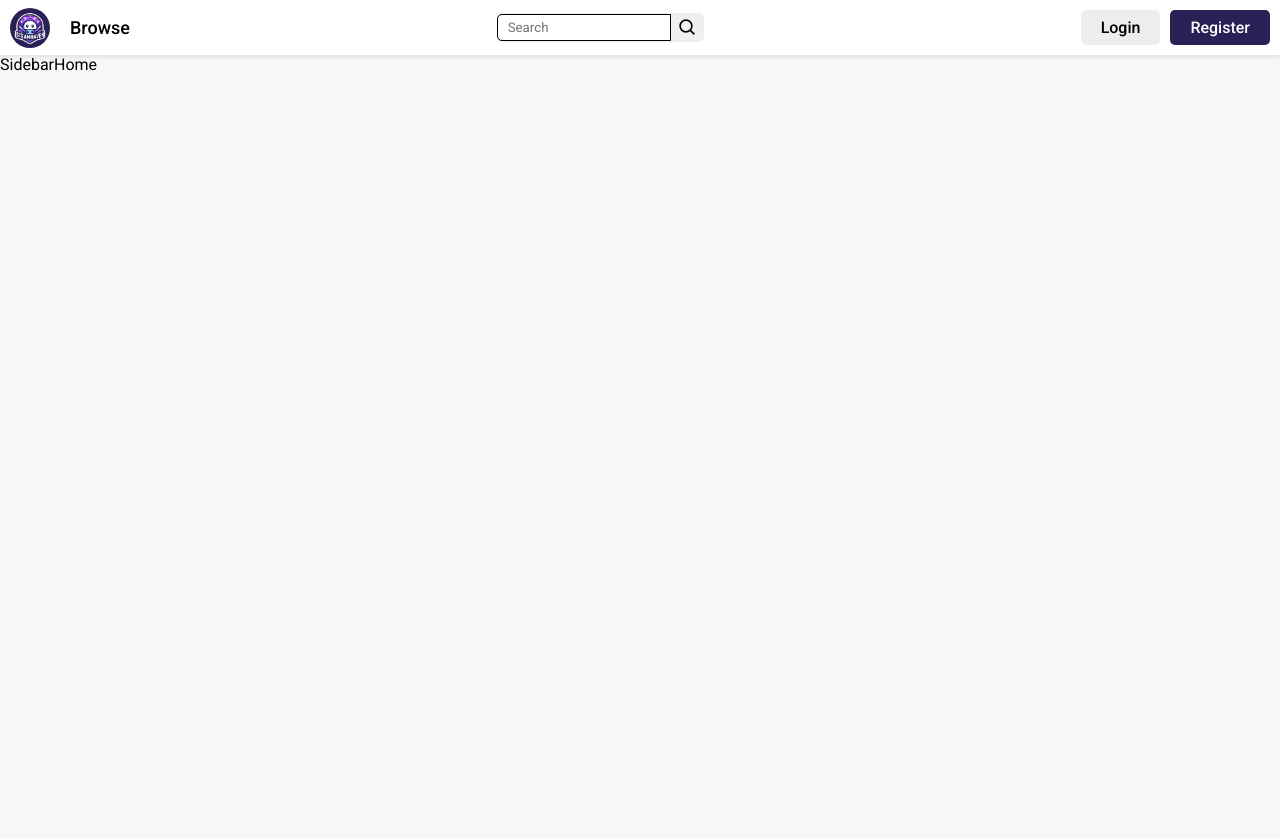
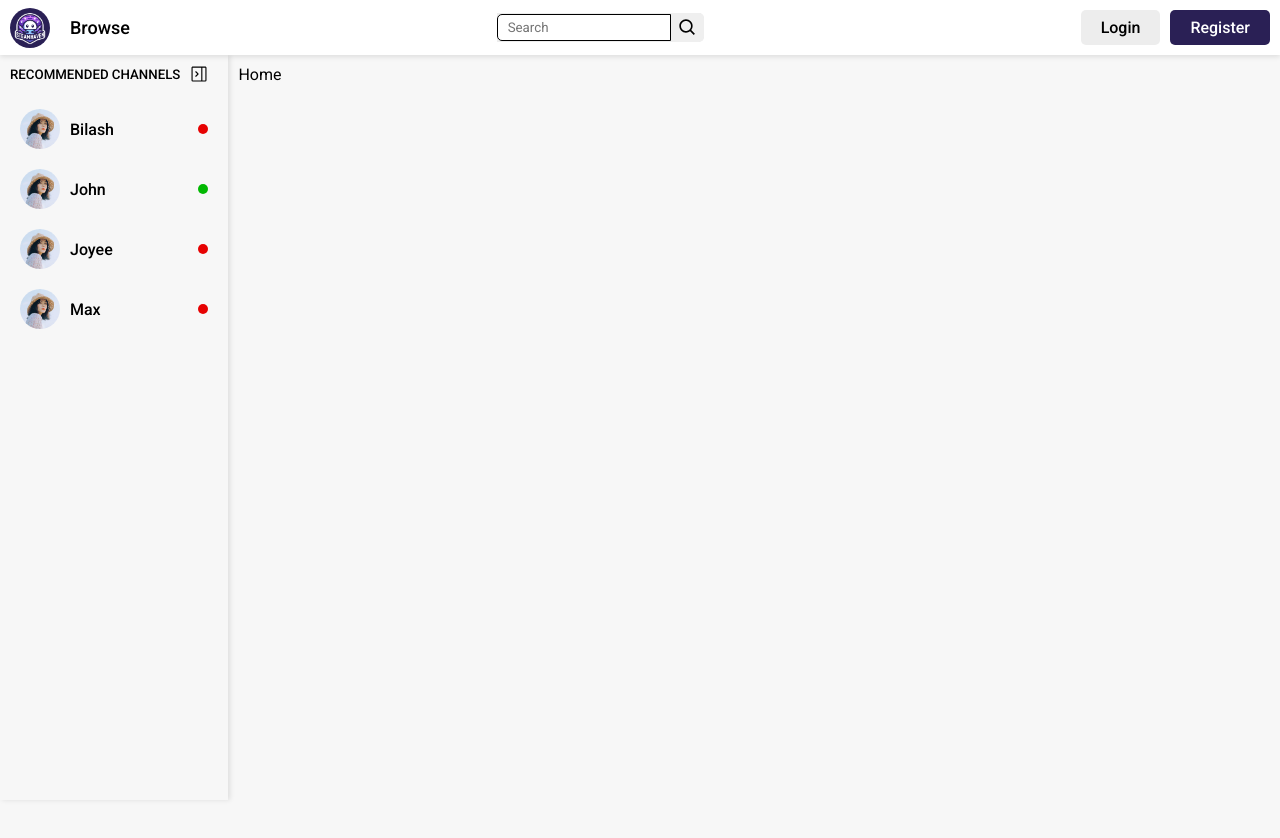
Before and after one commit to bilashProshad/steam-haven, a React (Vite) app in the folder client/: page / in a window 1280 px wide. Shown: the top 838 px of the page. Before the commit the page ends 800 px from the top, so only its background shows below. Built offline with nearby package versions, Linux system fonts and the light colour scheme; no server answers.

Commit message:
sidebar is created

```diff
--- a/client/src/components/Layout.jsx
+++ b/client/src/components/Layout.jsx
@@ -22,6 +22,6 @@ const Container = styled.div`
 
 const Main = styled.div`
   width: 100%;
-  /* padding: 1rem; */
+  padding: 1rem;
   overflow-x: hidden;
 `;
--- /dev/null
+++ b/client/src/components/navComponents/FollowedChannel.jsx
@@ -0,0 +1,67 @@
+import styled from "styled-components";
+import { Link } from "react-router-dom";
+
+const FollowedChannel = ({ data, collapse }) => {
+  return (
+    <Container to={`/${data._id}`}>
+      <Left>
+        <Avatar src={data?.avatar} />
+        {!collapse && <Username collapse={collapse}>{data?.username}</Username>}
+      </Left>
+      {/* --- */}
+      {!collapse && <Right>{data.isOnline ? <Online /> : <Offline />}</Right>}
+    </Container>
+  );
+};
+
+export default FollowedChannel;
+
+const Container = styled(Link)`
+  display: flex;
+  text-decoration: none;
+  justify-content: space-between;
+  transition: all 0.3s;
+  padding: 1rem;
+  border-radius: 5px;
+  color: ${(props) => props.theme.text};
+
+  &:hover {
+    background-color: ${(props) => props.theme.btnBackground};
+  }
+`;
+
+const Left = styled.div`
+  display: flex;
+  align-items: center;
+  gap: 1rem;
+`;
+
+const Avatar = styled.img`
+  width: 4rem;
+  height: 4rem;
+  border-radius: 50%;
+`;
+
+const Username = styled.h4`
+  font-weight: 500;
+`;
+
+const Right = styled.div`
+  display: flex;
+  align-items: center;
+  justify-content: center;
+`;
+
+const Online = styled.div`
+  width: 1rem;
+  height: 1rem;
+  border-radius: 50%;
+  background-color: #02b802;
+`;
+
+const Offline = styled.div`
+  width: 1rem;
+  height: 1rem;
+  border-radius: 50%;
+  background-color: #e60202;
+`;
--- /dev/null
+++ b/client/src/components/navComponents/FollowedChannelsList.jsx
@@ -0,0 +1,27 @@
+import styled from "styled-components";
+import FollowedChannel from "./FollowedChannel";
+
+const FollowedChannelsList = ({ data = [], collapse }) => {
+  return (
+    <>
+      <Channels>
+        {data.length > 0 &&
+          data.map((channel) => (
+            <FollowedChannel
+              key={channel._id}
+              data={channel}
+              collapse={collapse}
+            />
+          ))}
+      </Channels>
+    </>
+  );
+};
+
+export default FollowedChannelsList;
+
+const Channels = styled.div`
+  display: flex;
+  flex-direction: column;
+  /* gap: 1.2rem; */
+`;
--- a/client/src/components/navComponents/Navbar.jsx
+++ b/client/src/components/navComponents/Navbar.jsx
@@ -65,6 +65,8 @@ const Header = styled.header`
   background-color: ${(props) => props.theme.backgroundForm};
   box-shadow: 0px 2px 5px rgba(0, 0, 0, 0.1);
   z-index: 90;
+  position: sticky;
+  top: 0;
 `;
 
 const LogoLink = styled(Link)`
--- a/client/src/components/navComponents/Sidebar.jsx
+++ b/client/src/components/navComponents/Sidebar.jsx
@@ -1,5 +1,107 @@
+import styled from "styled-components";
+import { useAuthContext } from "../../contexts/AuthContext";
+import { GoSidebarCollapse } from "react-icons/go";
+import { useState } from "react";
+import profile1 from "../../assets/profile-1.jpg";
+import FollowedChannelsList from "./FollowedChannelsList";
+
+const channelData = [
+  {
+    _id: 1,
+    username: "Bilash",
+    avatar: profile1,
+    isOnline: false,
+  },
+  {
+    _id: 2,
+    username: "John",
+    avatar: profile1,
+    isOnline: true,
+  },
+  {
+    _id: 3,
+    username: "Joyee",
+    avatar: profile1,
+    isOnline: false,
+  },
+  {
+    _id: 4,
+    username: "Max",
+    avatar: profile1,
+    isOnline: false,
+  },
+];
+
 const Sidebar = () => {
-  return <div>Sidebar</div>;
+  const [collapse, setCollapse] = useState(false);
+
+  const { user } = useAuthContext();
+
+  const collapseHandler = () => {
+    setCollapse((prev) => !prev);
+  };
+
+  return (
+    <SidebarContainer>
+      <Wrapper collapse={collapse}>
+        <Collapse collapse={collapse}>
+          <CollapseText collapse={collapse}>
+            {user ? "Followed Channels" : "Recommended Channels"}
+          </CollapseText>
+          <CollapseButton onClick={collapseHandler}>
+            <GoSidebarCollapse />
+          </CollapseButton>
+        </Collapse>
+        <FollowedChannelsList data={channelData} collapse={collapse} />
+      </Wrapper>
+    </SidebarContainer>
+  );
 };
 
 export default Sidebar;
+
+const SidebarContainer = styled.aside`
+  height: calc(100vh - 5.5rem);
+  position: sticky;
+  left: 0;
+  top: 5.5rem;
+  box-shadow: 2px 0px 5px rgba(0, 0, 0, 0.1);
+
+  @media screen and (max-width: 768px) {
+    display: none;
+  }
+`;
+
+const Wrapper = styled.div`
+  padding: ${(props) => (props.collapse ? "0" : "1rem")};
+  padding-left: ${(props) => (props.collapse ? "1rem" : "1rem")};
+`;
+
+const Collapse = styled.div`
+  display: flex;
+  flex-wrap: nowrap;
+  align-items: center;
+  justify-content: ${(props) => (props.collapse ? "center" : "space-between")};
+  gap: 2rem;
+  margin-bottom: 1.6rem;
+  transition: all 0.4s;
+`;
+
+const CollapseText = styled.h5`
+  width: ${(props) => (props.collapse ? 0 : "max-content")};
+  text-transform: uppercase;
+  font-weight: 500;
+  overflow: hidden;
+  transition: all 0.4s;
+`;
+
+const CollapseButton = styled.button`
+  background: none;
+  display: flex;
+  align-items: center;
+  justify-content: center;
+  border: none;
+  font-size: 1.8rem;
+  transform: translateX(${(props) => (props.collapse ? "0" : "-1rem")});
+  cursor: pointer;
+`;
--- a/client/src/pages/Home.jsx
+++ b/client/src/pages/Home.jsx
@@ -1,7 +1,16 @@
+import styled from "styled-components";
 import Layout from "../components/Layout";
 
 const Home = () => {
-  return <Layout>Home</Layout>;
+  return (
+    <Layout>
+      <Item>Home</Item>
+    </Layout>
+  );
 };
 
 export default Home;
+
+const Item = styled.div`
+  height: 200vh;
+`;
```
Also changed, not shown: client/src/assets/profile-1.jpg (added).
